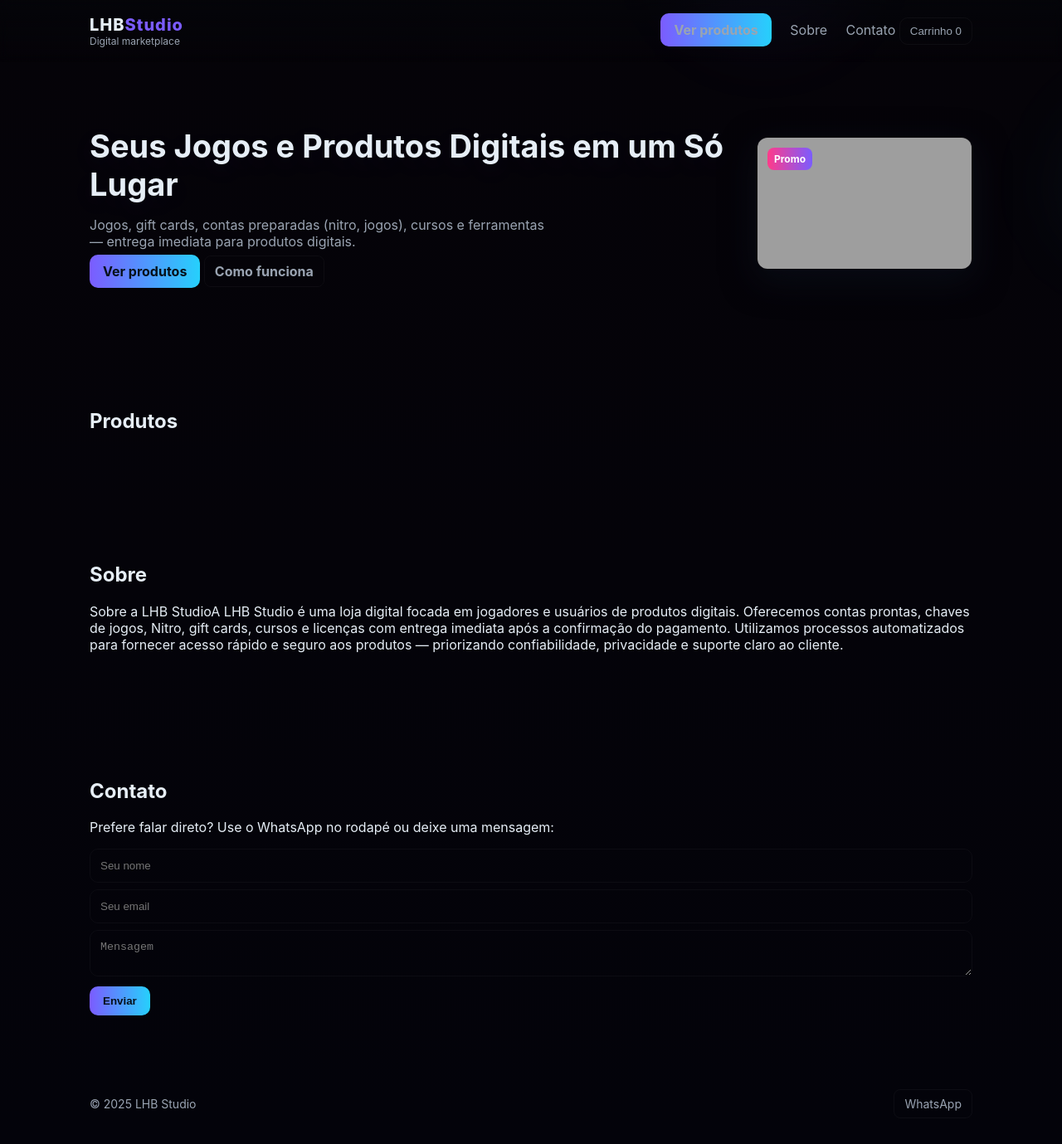
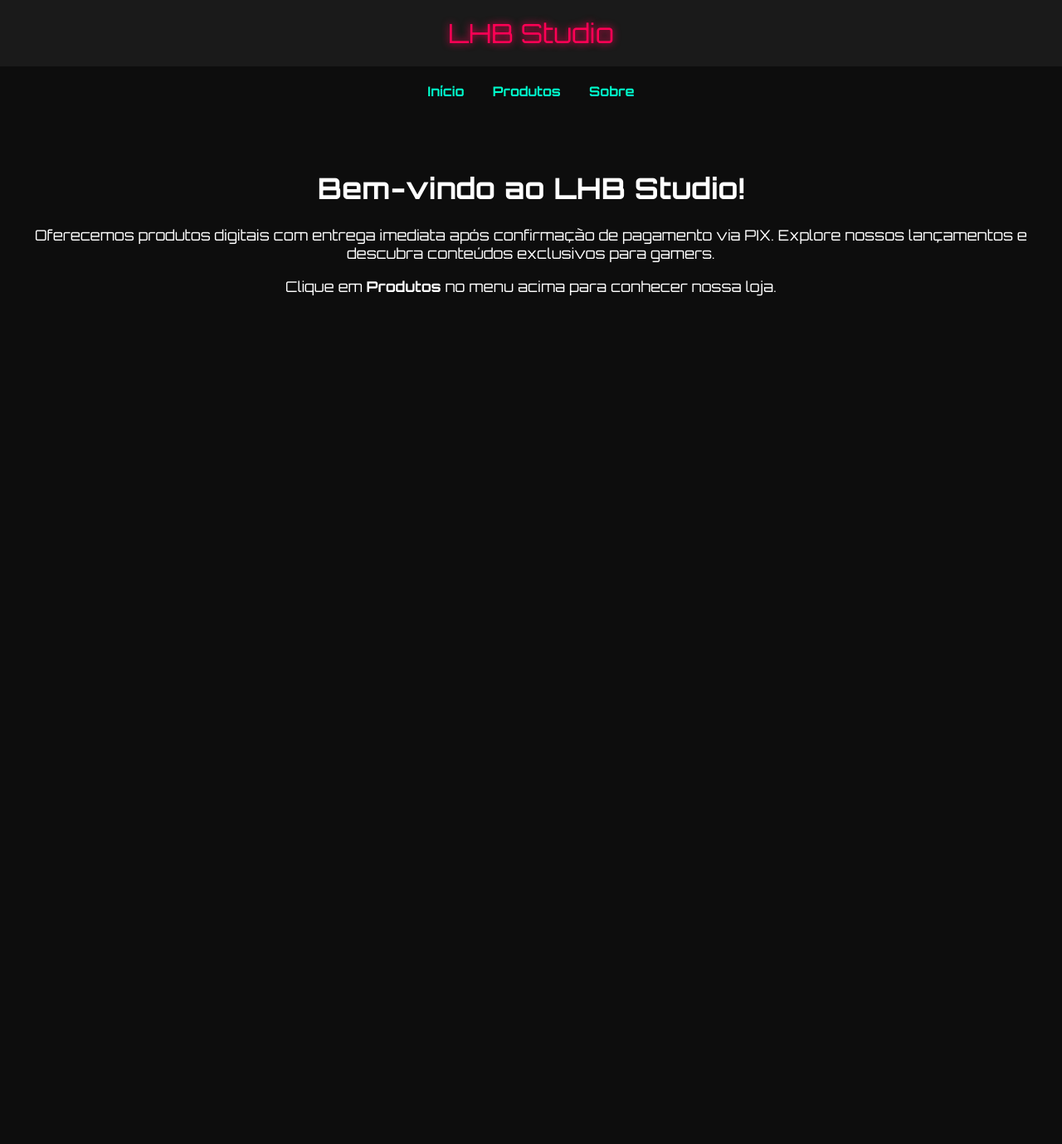
Before and after one commit to bryanbr3030j-cmyk/lhb-studio, a website: page index.html in a window 1280 px wide. Shown: the whole page at 83% size. After the commit the page ends 800 px from the top, so only its background shows below. Drawn offline with Linux system fonts and the light colour scheme; grey boxes are pictures that could not be loaded.

Commit message:
Atualizar site e adicionar products.json com produtos reais

```diff
--- a/index.html
+++ b/index.html
@@ -1,94 +1,30 @@
-<!doctype html>
+<!DOCTYPE html>
 <html lang="pt-BR">
 <head>
-  <meta charset="utf-8" />
-  <meta name="viewport" content="width=device-width, initial-scale=1" />
-  <title>LHB Studio — Loja Digital</title>
-  <link rel="stylesheet" href="style.css">
+<meta charset="UTF-8">
+<meta name="viewport" content="width=device-width, initial-scale=1.0">
+<title>LHB Studio</title>
+<link href="https://fonts.googleapis.com/css2?family=Orbitron:wght@400;700&display=swap" rel="stylesheet">
+<style>
+body { margin: 0; font-family: 'Orbitron', sans-serif; background: #0d0d0d; color: #fff; }
+header { background: #1a1a1a; padding: 20px; text-align: center; font-size: 2rem; color: #ff0055; text-shadow: 0 0 10px #ff0055; }
+nav { text-align: center; margin: 20px 0; }
+nav a { color: #00ffcc; text-decoration: none; margin: 0 15px; font-weight: bold; transition: color 0.2s; }
+nav a:hover { color: #ff0055; }
+main { text-align: center; padding: 40px 20px; font-size: 1.1rem; }
+</style>
 </head>
 <body>
-  <div class="glow-bg"></div>
-  <header class="header">
-    <div class="container header-inner">
-      <div class="brand">
-        <div class="logo">LHB<span>Studio</span></div>
-        <div class="tag">Digital marketplace</div>
-      </div>
-      <nav class="nav">
-      <a href="produtos.html" class="btn">Ver produtos</a>
-        <a href="#sobre">Sobre</a>
-        <a href="#contato">Contato</a>
-        <button id="cartBtn" class="cart-btn">Carrinho <span id="cartCount">0</span></button>
-      </nav>
-    </div>
-  </header>
-
-  <main class="main">
-    <section class="hero" id="hero">
-      <div class="container hero-inner">
-        <div class="hero-text">
-          <h1>Seus Jogos e Produtos Digitais em um Só Lugar</h1>
-          <p>Jogos, gift cards, contas preparadas (nitro, jogos), cursos e ferramentas — entrega imediata para produtos digitais.</p>
-          <div class="hero-cta">
-            <a href="#produtos" class="btn">Ver produtos</a>
-            <a href="#" id="howItWorks" class="btn btn-ghost">Como funciona</a>
-          </div>
-        </div>
-        <div class="hero-art">
-          <div class="art-card">
-            <img src="banner.png" alt="Banner LHB Studio" style="width:100%;height:100%;object-fit:cover;border-radius:12px">
-            <div class="badge">Promo</div>
-          </div>
-        </div>
-      </div>
-    </section>
-
-    <section id="produtos" class="section produtos">
-      <div class="container">
-        <h2>Produtos</h2>
-        <div id="grid" class="grid"></div>
-      </div>
-    </section>
-
-    <section id="sobre" class="section alt">
-      <div class="container">
-        <h2>Sobre</h2>
-        <p>Sobre a LHB StudioA LHB Studio é uma loja digital focada em jogadores e usuários de produtos digitais. Oferecemos contas prontas, chaves de jogos, Nitro, gift cards, cursos e licenças com entrega imediata após a confirmação do pagamento. Utilizamos processos automatizados para fornecer acesso rápido e seguro aos produtos — priorizando confiabilidade, privacidade e suporte claro ao cliente. </p>
-      </div>
-    </section>
-
-    <section id="contato" class="section">
-      <div class="container">
-        <h2>Contato</h2>
-        <p>Prefere falar direto? Use o WhatsApp no rodapé ou deixe uma mensagem:</p>
-        <form id="contactForm">
-          <input type="text" name="nome" placeholder="Seu nome" required>
-          <input type="email" name="email" placeholder="Seu email" required>
-          <textarea name="mensagem" placeholder="Mensagem" required></textarea>
-          <button class="btn" type="submit">Enviar</button>
-        </form>
-      </div>
-    </section>
-
-  </main>
-
-  <footer class="site-footer">
-    <div class="container footer-inner">
-      <div>© 2025 LHB Studio</div>
-      <div class="footer-right">
-        <a href="https://wa.me/5591999999999" target="_blank" class="btn-ghost">WhatsApp</a>
-      </div>
-    </div>
-  </footer>
-
-  <!-- CART / MODAL -->
-  <div id="modal" class="modal" aria-hidden="true">
-    <div class="modal-panel">
-      <button id="closeModal" class="modal-close">×</button>
-      <div id="modalContent"></div>
-    </div>
-  </div>
-
-  <script src="app.js"></script>
+<header>LHB Studio</header>
+<nav>
+<a href="index.html">Início</a>
+<a href="produtos.html">Produtos</a>
+<a href="sobre.html">Sobre</a>
+</nav>
+<main>
+<h1>Bem-vindo ao LHB Studio!</h1>
+<p>Oferecemos produtos digitais com entrega imediata após confirmação de pagamento via PIX. Explore nossos lançamentos e descubra conteúdos exclusivos para gamers.</p>
+<p>Clique em <strong>Produtos</strong> no menu acima para conhecer nossa loja.</p>
+</main>
 </body>
 </html>
```
Also changed, not shown: lhb-studio/index.html (deleted, +0 -30 lines), lhb-studio/produtos.html (deleted, +0 -60 lines), produtos.html (+48 -46 lines), sobre.html (renamed from lhb-studio/sobre.html), 1 other file.
